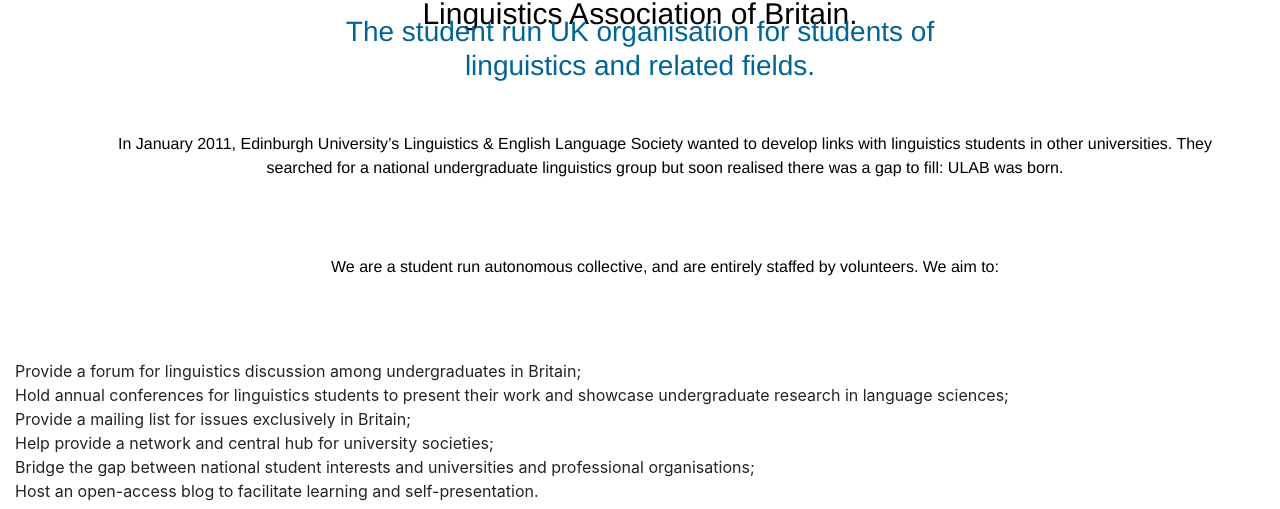
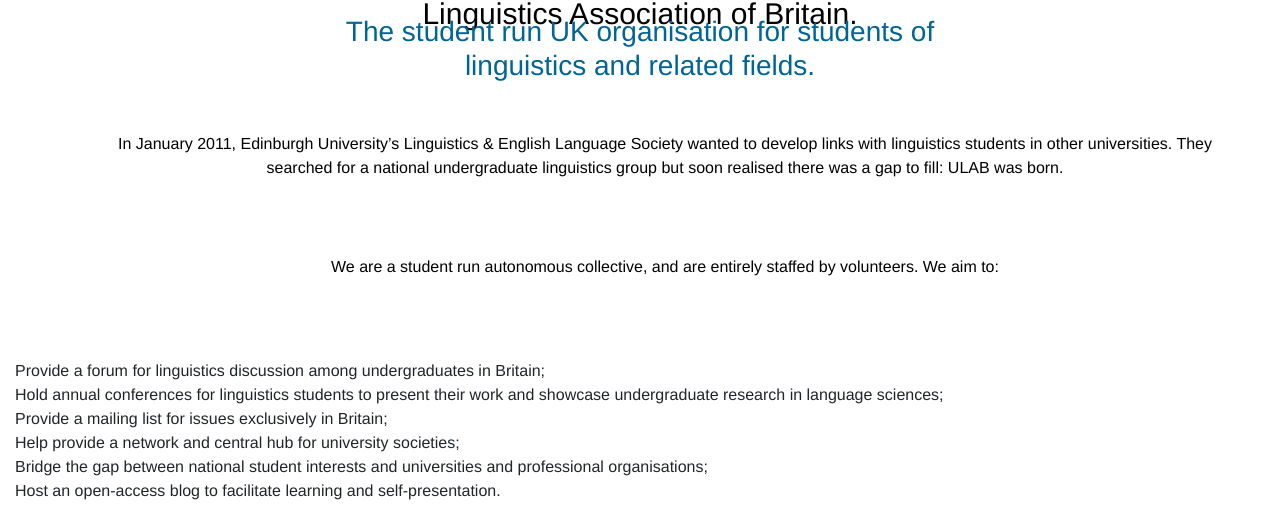
Before and after one commit to armartin26/cf_competition, a plain HTML site: page about.html in a window 1280 px wide. Shown: the part 443-952 px from the top of the page. Drawn offline with nearby package versions, Linux system fonts and the light colour scheme.

Commit message:
Change font in bullets?

```diff
--- a/about.html
+++ b/about.html
@@ -50,6 +50,7 @@
       .white {
            padding: 5px;
            background: rgba(0,0,0,0);
+           font-family: helvetica, sans-serif;
       }
 
   </style>
```
